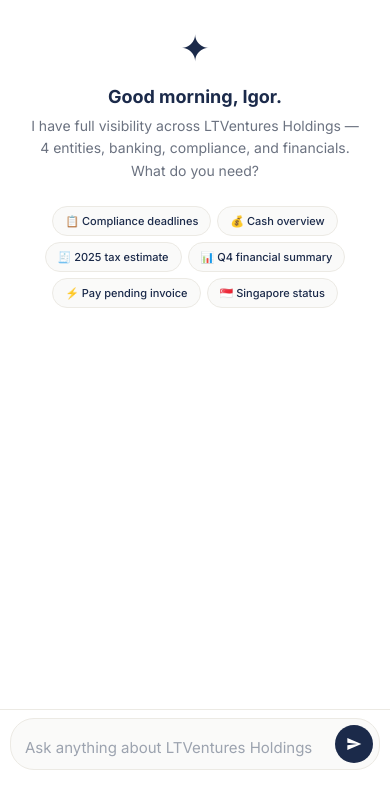
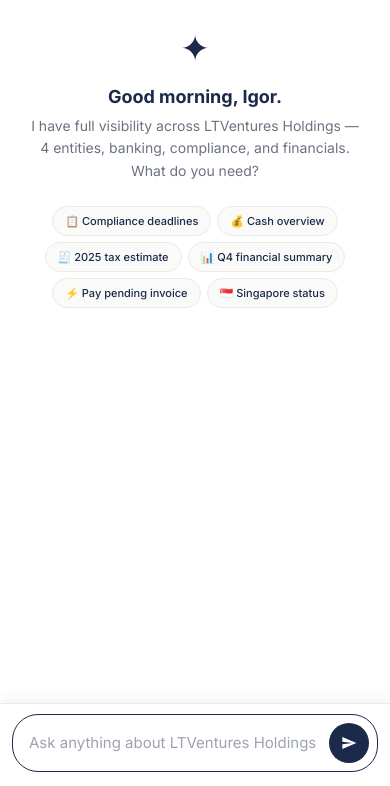
Before and after one commit to pesinigor/unite-copilot-demo, a plain HTML site: page index.html in a window 390 px wide. Shown: the part 58-844 px from the top of the page. Drawn offline with Linux system fonts and the light colour scheme.

Commit message:
Fix mobile input bar: visible border, safe area padding, proper height

```diff
--- a/index.html
+++ b/index.html
@@ -2,7 +2,7 @@
 <html lang="en">
 <head>
 <meta charset="UTF-8">
-<meta name="viewport" content="width=device-width, initial-scale=1.0">
+<meta name="viewport" content="width=device-width, initial-scale=1.0, viewport-fit=cover">
 <title>Unite. AI Copilot — LTVentures Holdings</title>
 <link href="https://fonts.googleapis.com/css2?family=Inter:wght@300;400;500;600;700&display=swap" rel="stylesheet">
 <style>
@@ -197,10 +197,24 @@
     .msg.user .msg-avatar { display: none; }
 
     /* Input area — messenger style bottom bar */
-    .input-area { padding: 8px 10px 16px; background: white; }
-    .input-wrap { border-radius: 24px; padding: 6px 6px 6px 14px; }
-    #user-input { font-size: 15px; }
-    .send-btn { width: 38px; height: 38px; border-radius: 50%; }
+    .input-area {
+      padding: 10px 12px;
+      padding-bottom: max(14px, env(safe-area-inset-bottom, 14px));
+      background: white;
+      border-top: 1.5px solid var(--sb-border);
+      box-shadow: 0 -4px 16px rgba(0,0,0,.06);
+    }
+    .input-wrap {
+      border-radius: 26px;
+      padding: 8px 8px 8px 16px;
+      border: 1.5px solid var(--navy);
+      background: white;
+      min-height: 48px;
+      align-items: center;
+    }
+    .input-wrap:focus-within { border-color: var(--orange); }
+    #user-input { font-size: 15px; min-height: 28px; }
+    .send-btn { width: 40px; height: 40px; border-radius: 50%; flex-shrink: 0; }
     .input-hint { display: none; }
 
     /* Welcome screen adjustments */
```
